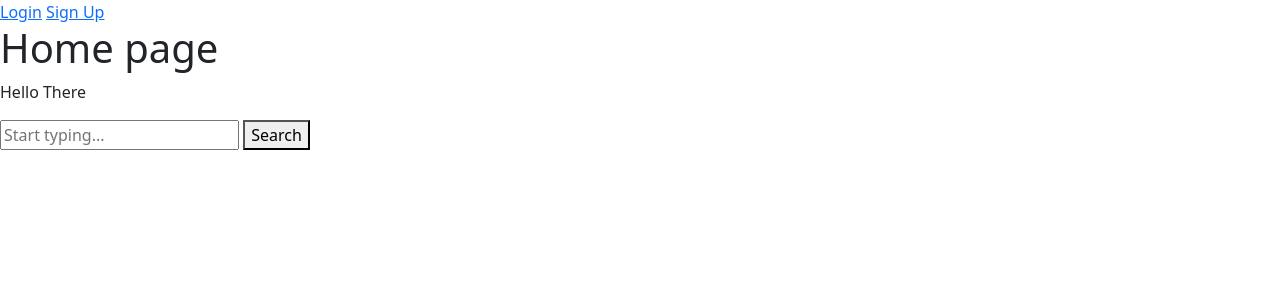
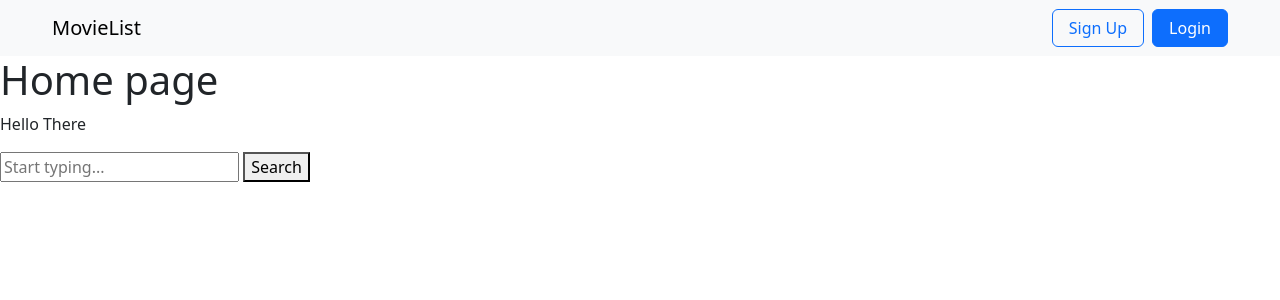
Before and after one commit to dillondipetrillo/movie-list, a Flask app: page / in a window 1280 px wide. Shown: the top 300 px of the page. Run offline with Flask 3, Linux system fonts and the light colour scheme.

Commit message:
add bootstrap nav bar as mobile responsive

```diff
--- a/app.py
+++ b/app.py
@@ -54,6 +54,7 @@ def signup():
             return render_template("signup.html", error=error)
         id = get_user_id(sign_up_data["username"])
         session["user_id"] = id[0]
+        session["username"] = sign_up_data["username"]
         return redirect('/')
     else:
         return render_template("signup.html")
--- a/helpers.py
+++ b/helpers.py
@@ -128,6 +128,7 @@ def verify_login_data(data):
     if not check_password_hash(user[3], password):
         return "Incorrect password."
     session["user_id"] = user[0]
+    session["username"] = user[1]
 
 
 def insert_user_db(user_data, pw_hash):
--- /dev/null
+++ b/static/styles.css
@@ -0,0 +1,5 @@
+.app-max-width {
+    max-width: 1200px;
+    margin-left: auto;
+    margin-right: auto;
+}
--- a/templates/layout.html
+++ b/templates/layout.html
@@ -7,15 +7,73 @@
     <link href="https://cdn.jsdelivr.net/npm/bootstrap@5.3.3/dist/css/bootstrap.min.css" rel="stylesheet" integrity="sha384-QWTKZyjpPEjISv5WaRU9OFeRpok6YctnYmDr5pNlyT2bRjXh0JMhjY6hW+ALEwIH" crossorigin="anonymous">
     <script src="https://cdn.jsdelivr.net/npm/bootstrap@5.3.3/dist/js/bootstrap.bundle.min.js" integrity="sha384-YvpcrYf0tY3lHB60NNkmXc5s9fDVZLESaAA55NDzOxhy9GkcIdslK1eN7N6jIeHz" crossorigin="anonymous"></script>
     <!-- Bootstrap CDN End -->
+    <!-- CSS File Start -->
+    <link rel="stylesheet" href="../static/styles.css">
+    <!-- CSS File End -->
     <title>MovieList: {% block title %}{% endblock %}</title>
 </head>
 <body>
     {% block nav %}
-        {% if not session["user_id"] %}
-            {% include "logged-out-nav.html" %}
-        {% else %}
-            {% include "logged-in-nav.html" %}
-        {% endif %}
+    <nav class="navbar navbar-expand-sm bg-body-tertiary">
+        <div class="container-fluid app-max-width">
+            <a class="navbar-brand" href="/">MovieList</a>
+            <button class="navbar-toggler d-sm-none" type="button" data-bs-toggle="offcanvas" data-bs-target="#offcanvasNavbar" aria-controls="offcanvasNavbar" aria-expanded="false" aria-label="Toggle navigation">
+                <span class="navbar-toggler-icon"></span>
+            </button>
+            <div class="collapse navbar-collapse d-none d-sm-block" id="navbarSupportedContent">
+                <ul class="navbar-nav ms-auto mb-2 mb-lg-0">
+                    {% if not session["user_id"] %}
+                        <li class="nav-item">
+                            <a class="btn btn-outline-primary px-3 me-2" aria-current="page" href="/signup">Sign Up</a>
+                        </li>
+                        <li class="nav-item">
+                            <a class="btn btn-primary px-3" href="/login">Login</a>
+                        </li>
+                    {% endif %}
+                    {% if session["user_id"] %}
+                    <li class="nav-item dropdown">
+                        <a class="nav-link dropdown-toggle" href="#" role="button" data-bs-toggle="dropdown" aria-expanded="false">
+                        {{ session["username"] }}
+                        </a>
+                        <ul class="dropdown-menu dropdown-menu-end">
+                        <li><a class="dropdown-item" href="/logout">Logout</a></li>
+                        </ul>
+                    </li>
+                    {% endif %}
+                </ul>
+            </div>
+            <div class="offcanvas offcanvas-end d-sm-none" tabindex="-1" id="offcanvasNavbar" aria-labelledby="offcanvasNavbarLabel">
+                <div class="offcanvas-header">
+                    <h5 class="offcanvas-title" id="offcanvasNavbarLabel">MovieList</h5>
+                    <button type="button" class="btn-close" data-bs-dismiss="offcanvas" aria-label="Close"></button>
+                </div>
+                <div class="offcanvas-body">
+                    <ul class="navbar-nav justify-content-end flex-grow-1">
+                        {% if not session["user_id"] %}
+                            <li class="nav-item">
+                                <a class="btn btn-outline-primary px-3 mb-2 w-100" aria-current="page" href="/signup">Sign Up</a>
+                            </li>
+                            <li class="nav-item">
+                                <a class="btn btn-primary px-3 w-100" href="/login">Login</a>
+                            </li>
+                        {% endif %}
+                        {% if session["user_id"] %}
+                        <li class="nav-item dropdown">
+                            <div class="dropdown-center">
+                                <button class="btn btn-primary dropdown-toggle w-100 text-start" type="button" data-bs-toggle="dropdown" aria-expanded="false">
+                                    {{ session["username"] }}
+                                </button>
+                                <ul class="dropdown-menu">
+                                  <li><a class="dropdown-item" href="/logout">Logout</a></li>
+                                </ul>
+                              </div>
+                        </li>
+                        {% endif %}
+                    </ul>
+                </div>
+            </div>
+        </div>
+    </nav>
     {% endblock %}
     <main>
         {% block main %}{% endblock %}
--- a/templates/logged-in-nav.html
+++ /dev/null
@@ -1 +0,0 @@
-<a href="/logout">Log Out</a>
```
